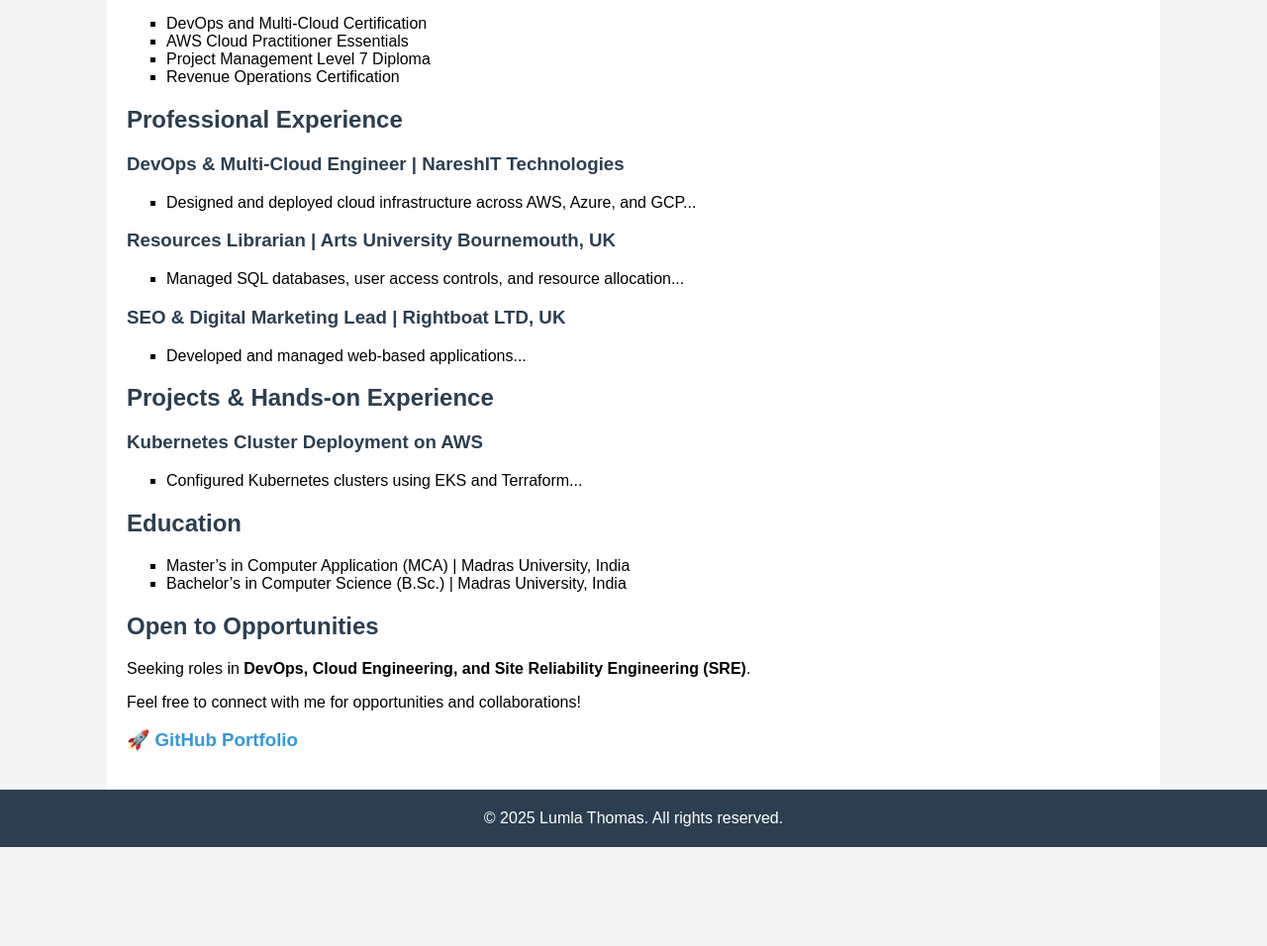
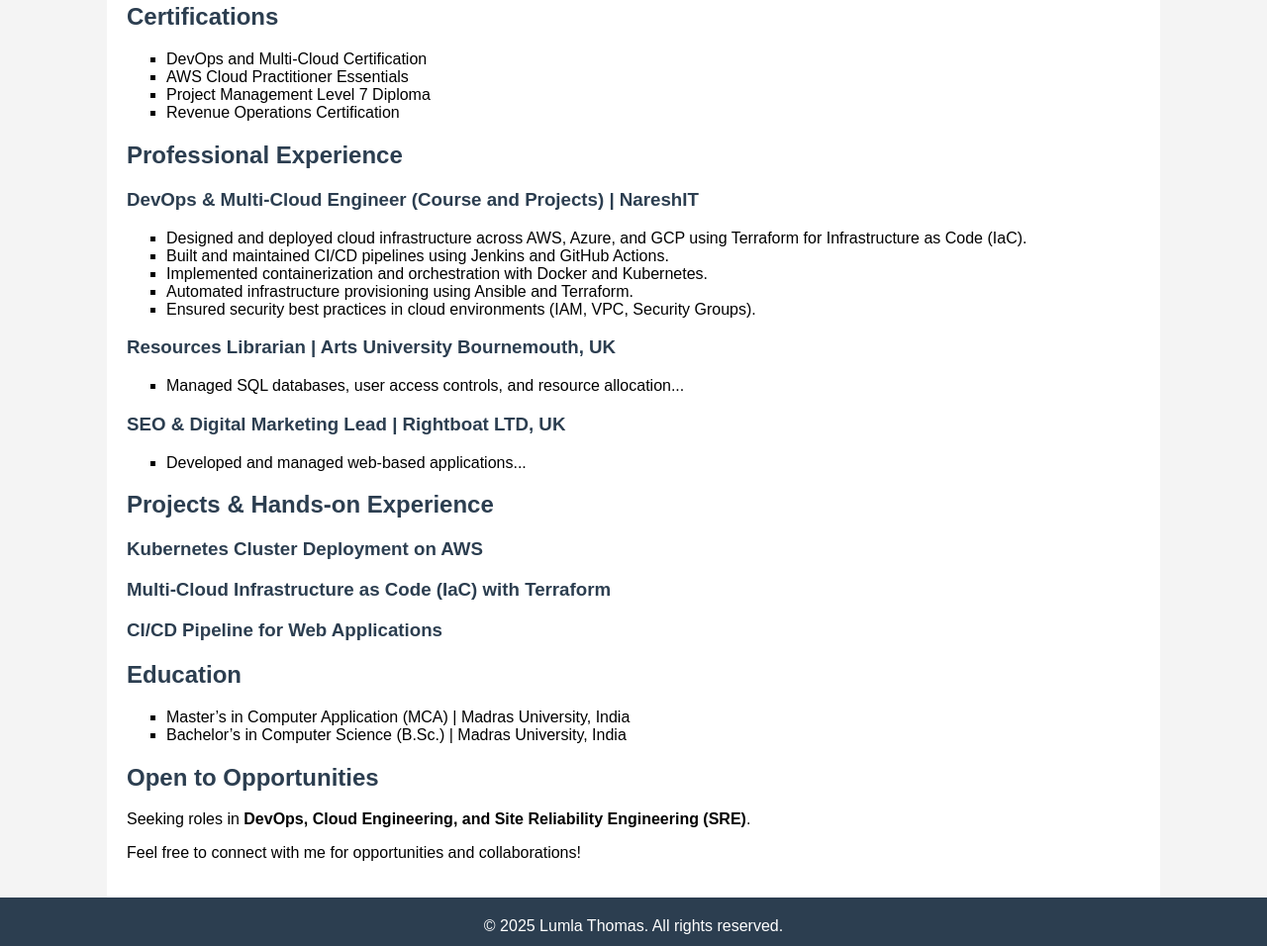
Before and after one commit to lumlathomas/lumlathomas.github.io, a plain HTML site: page index.html in a window 1280 px wide. Shown: the part 678-1634 px from the top of the page at 99% size. Before the commit the page ends 1534 px from the top, so only its background shows below. Drawn offline with Linux system fonts and the light colour scheme.

Commit message:
Update index.html

```diff
--- a/index.html
+++ b/index.html
@@ -27,7 +27,7 @@
         <p><strong>LinkedIn:</strong> <a href="#">LinkedIn Profile</a></p>
 
         <h2>Professional Summary</h2>
-        <p>Aspiring DevOps, Cloud, and Site Reliability Engineer (SRE) with a strong foundation in IT...</p>
+        <p>Aspiring DevOps, Cloud, and Site Reliability Engineer (SRE) with a strong foundation in IT, transitioning from database management, IT support, web development, and digital marketing. Hands-on experience in cloud computing, automation, CI/CD, Kubernetes, and Infrastructure as Code (IaC). Passionate about optimizing cloud infrastructure, automation, and security best practices.</p>
 
         <h2>Core Skills & Technologies</h2>
         <ul>
@@ -50,9 +50,14 @@
         </ul>
 
         <h2>Professional Experience</h2>
-        <h3>DevOps & Multi-Cloud Engineer | NareshIT Technologies</h3>
+        <h3>DevOps & Multi-Cloud Engineer (Course and Projects) | NareshIT </h3>
         <ul>
-            <li>Designed and deployed cloud infrastructure across AWS, Azure, and GCP...</li>
+            <li>Designed and deployed cloud infrastructure across AWS, Azure, and GCP using Terraform for Infrastructure as Code (IaC).</li>
+            <li>Built and maintained CI/CD pipelines using Jenkins and GitHub Actions.</li>
+            <li>Implemented containerization and orchestration with Docker and Kubernetes.</li>
+            <li>Automated infrastructure provisioning using Ansible and Terraform.</li>
+            <li>Ensured security best practices in cloud environments (IAM, VPC, Security Groups).</li>
+
         </ul>
 
         <h3>Resources Librarian | Arts University Bournemouth, UK</h3>
@@ -67,9 +72,8 @@
 
         <h2>Projects & Hands-on Experience</h2>
         <h3>Kubernetes Cluster Deployment on AWS</h3>
-        <ul>
-            <li>Configured Kubernetes clusters using EKS and Terraform...</li>
-        </ul>
+         <h3>Multi-Cloud Infrastructure as Code (IaC) with Terraform</h3>
+         <h3>CI/CD Pipeline for Web Applications</h3>
 
         <h2>Education</h2>
         <ul>
@@ -81,7 +85,7 @@
         <p>Seeking roles in <strong>DevOps, Cloud Engineering, and Site Reliability Engineering (SRE)</strong>.</p>
         <p>Feel free to connect with me for opportunities and collaborations!</p>
 
-        <h3>🚀 <a href="#">GitHub Portfolio</a></h3>
+
     </div>
 
     <footer>
```
